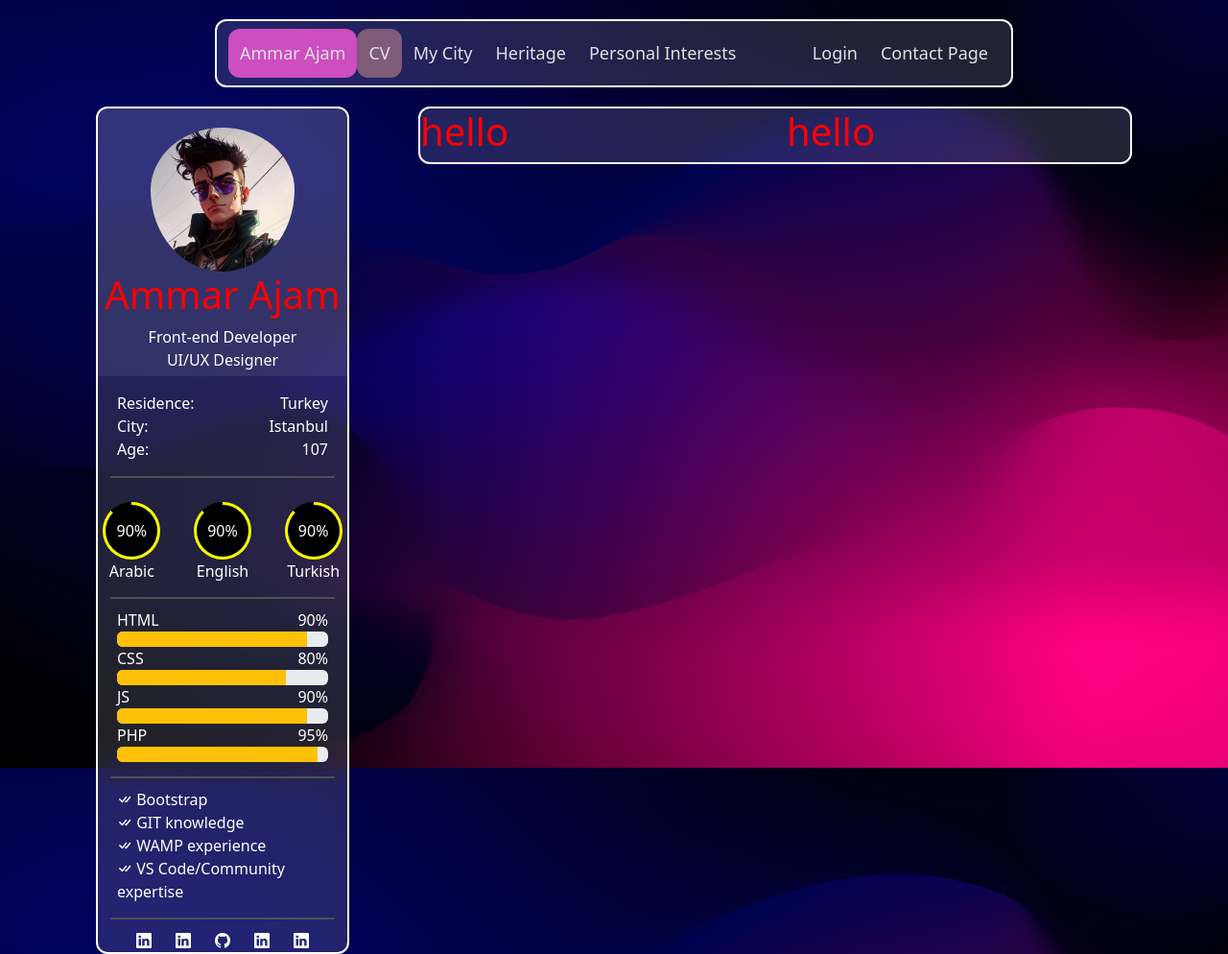
After one commit to DarkAndLighto/WebTechnologyProject, a PHP site: page /CV.html in a window 1280 px wide. The commit adds this page. Shown: the whole page at 96% size. Run offline with PHP 8.4, Linux system fonts and the light colour scheme; some libraries are stand-ins or nearby versions.

Commit message:
Day 5
-Added the CV page.
-Bug fixes and tweaks.
-Tabs display their correct names 🐸

~8 hours

```diff
--- /dev/null
+++ b/CV.css
@@ -0,0 +1,83 @@
+.cv-tag{
+    background-color: rgb(125, 91, 121);
+}
+.cv-box-1-upper-box{
+    border-top-right-radius: 12px;
+    border-top-left-radius: 12px;
+    background-color: rgba(255, 255, 255, 0.075);
+    filter: none;
+}
+.cv-box-1-row-1{
+    display: flex;
+    justify-content: center;
+}
+.cv-box-1-row-1 img{
+    padding-top: 20px;
+    border-radius: 50%;
+    max-width: 150px;
+}
+.cv-box-1-row-2 h1{
+    color: red;
+    text-align: center;
+}
+.cv-box-1-row-3 p{
+    color: white;
+    text-align: center;
+    padding-bottom: 5px;
+}
+.cv-box-1-row-4 {
+    color: white;
+    padding-left: 20px;
+    padding-right: 20px;
+}
+.col-left{
+    text-align: left;
+}
+.col-right{
+    text-align: right;
+}
+
+.cv-box-1-row-5{
+    padding-top: 15px;
+    color: white
+}
+
+.cv-box-1-row-6{
+    color: white;
+    padding-left: 20px;
+    padding-right: 20px;
+}
+
+.cv-box-1-row-7{
+    display: flex;
+    justify-content: center;
+    gap: 25px;
+}
+
+
+
+
+
+
+
+
+
+
+
+
+
+
+
+
+
+
+
+
+
+
+
+
+
+.cv-box-2-row-1{
+    color: red;
+}
--- /dev/null
+++ b/CV.html
@@ -0,0 +1,219 @@
+<!DOCTYPE html>
+<html lang="en">
+
+<head>
+  <meta charset="UTF-8" />
+  <meta name="viewport" content="width=device-width, initial-scale=1.0" />
+  <title>CV</title>
+  <link href="https://cdn.jsdelivr.net/npm/bootstrap@5.3.3/dist/css/bootstrap.min.css" rel="stylesheet" />
+  <link rel="stylesheet" href="https://cdn.jsdelivr.net/npm/bootstrap-icons@1.11.3/font/bootstrap-icons.min.css" />
+  <link href="styling.css" rel="stylesheet" />
+  <link href="CV.css" rel="stylesheet" />
+</head>
+
+<body>
+
+
+    <div class="container" style="max-width: 65%; padding: 0;">
+        <div class="navbar-main">
+            <nav class="navbar blurry-box navbar-expand-lg">
+                <div class="container-fluid">
+                <a class="home-button" href="index.html">Ammar Ajam</a>
+
+                <button class="navbar-toggler" type="button" data-bs-toggle="collapse" data-bs-target="#collapseMe"
+                aria-controls="collapseMe" aria-expanded="false" aria-label="Toggle navigation" style="border-color: white;">
+                    <span class="bi bi-arrows-vertical" style="color: white;"></span>
+                </button>
+
+                <div class="collapse navbar-collapse" id="collapseMe">
+                    <ul class="navbar-nav">
+                    <li><a href="CV.html" class="cv-tag">CV</a></li>
+                    <li><a href="#">My City</a></li>
+                    <li><a href="#">Heritage</a></li>
+                    <li><a href="#">Personal Interests</a></li>
+                    </ul>
+
+                    <ul class="navbar-nav ms-auto">
+                    <li><a href="#">Login</a></li>
+                    <li><a href="#">Contact Page</a></li>
+                    </ul>
+                </div>
+                </div>
+
+            </nav>
+        </div>
+    </div>
+
+
+
+    <div class="container" style="max-width: 90%; margin-top: 20px;">
+        <div class="row justify-content-around">
+
+            <div class="col-12 col-md-3">
+                <div class="blurry-box cv-box">
+
+                    <div class="cv-box-1-upper-box">
+                        <div class="cv-box-1-row-1"><img src="Portf-1.png"></div>
+
+                        <div class="cv-box-1-row-2">
+                            <h1>Ammar Ajam</h1>
+                        </div>
+
+                        <div class="cv-box-1-row-3">
+                            <p>
+                                Front-end Developer <br>
+                                UI/UX Designer <br>
+                            </p>
+                        </div>
+                    </div>
+
+                    <div class="cv-box-1-row-4">
+                        <div class="row">
+                            <div class="col col-left">
+                                <p>
+                                    Residence: <br>
+                                    City: <br>
+                                    Age: <br>
+                                </p>
+                            </div>
+                            <div class="col col-right">
+                                <p>
+                                    Turkey <br>
+                                    Istanbul <br>
+                                    107<br>
+                                </p>
+                            </div>
+                        </div>
+                    </div>
+
+                    <div class="decorative-line"></div>
+
+                    <div class="cv-box-1-row-5">
+                        <div class="row">
+                            <div class="col-sm-12 col-xl-4">
+                                <div style="display: flex; flex-direction: column; align-items: center;">
+                                    <div class="circular-bar"
+                                        style="--degrees: 315deg; --centerText: '90%'; --width: 60px; --height: 60px; --outerColor: black; --clearColor: yellow">
+                                    </div>
+                                    <div>Arabic</div>
+                                </div>
+                            </div>
+                            <div class="col-sm-12 col-xl-4">
+                                <div style="display: flex; flex-direction: column; align-items: center;">
+                                    <div class="circular-bar"
+                                        style="--degrees: 315deg; --centerText: '90%'; --width: 60px; --height: 60px; --outerColor: black; --clearColor: yellow">
+                                    </div>
+                                    <div>English</div>
+                                </div>
+                            </div>
+                            <div class="col-sm-12 col-xl-4">
+                                <div style="display: flex; flex-direction: column; align-items: center;">
+                                    <div class="circular-bar"
+                                        style="--degrees: 315deg; --centerText: '90%'; --width: 60px; --height: 60px; --outerColor: black; --clearColor: yellow">
+                                    </div>
+                                    <div>Turkish</div>
+                                </div>
+                            </div>
+                        </div>
+                    </div>
+
+                    <div class="decorative-line" style="margin-top: 15px;"></div>
+
+                    <div class="cv-box-1-row-6">
+                        <div>
+                            <div class="row">
+                                <div class="col col-left"> HTML </div>
+                                <div class="col col-right"> 90% </div>
+                            </div>
+
+                            <div class="progress" role="progressbar" aria-label="Success example" aria-valuenow="25" aria-valuemin="0" aria-valuemax="100">
+                                <div class="progress-bar bg-warning" style="width: 90%"></div>
+                            </div>
+                        </div>
+                        <div>
+                            <div class="row">
+                                <div class="col col-left"> CSS </div>
+                                <div class="col col-right"> 80% </div>
+                            </div>
+
+                            <div class="progress" role="progressbar" aria-label="Success example" aria-valuenow="25" aria-valuemin="0" aria-valuemax="100">
+                                <div class="progress-bar bg-warning" style="width: 80%"></div>
+                            </div>
+                        </div>
+                        <div>
+                            <div class="row">
+                                <div class="col col-left"> JS </div>
+                                <div class="col col-right"> 90% </div>
+                            </div>
+
+                            <div class="progress" role="progressbar" aria-label="Success example" aria-valuenow="25" aria-valuemin="0" aria-valuemax="100">
+                                <div class="progress-bar bg-warning" style="width: 90%"></div>
+                            </div>
+                        </div>
+                        <div>
+                            <div class="row">
+                                <div class="col col-left"> PHP </div>
+                                <div class="col col-right"> 95% </div>
+                            </div>
+
+                            <div class="progress" role="progressbar" aria-label="Success example" aria-valuenow="25" aria-valuemin="0" aria-valuemax="100">
+                                <div class="progress-bar bg-warning" style="width: 95%"></div>
+                            </div>
+                        </div>
+
+                    </div>
+
+                    <div class="decorative-line" style="margin-top: 15px;"></div>
+
+                    <div class="cv-box-1-row-6">
+                        <i class="bi bi-check-all"></i> Bootstrap <br>
+                        <i class="bi bi-check-all"></i> GIT knowledge <br>
+                        <i class="bi bi-check-all"></i> WAMP experience <br>
+                        <i class="bi bi-check-all"></i> VS Code/Community expertise <br>
+                    </div>
+
+                    <div class="decorative-line" style="margin-top: 15px;"></div>
+
+                    <div class="cv-box-1-row-7">
+                        <a href="https://www.linkedin.com/in/ammar-ajam-18485a254/">
+                            <i class="bi bi-linkedin" style="color: white;"></i>
+                        </a>
+                        <a href="https://www.linkedin.com/in/ammar-ajam-18485a254/">
+                            <i class="bi bi-linkedin" style="color: white;"></i>
+                        </a>
+                        <a href="https://github.com/DarkAndLighto/WebTechnologyProject/">
+                            <i class="bi bi-github" style="color: white;"></i>
+                        </a>
+                        <a href="https://www.linkedin.com/in/ammar-ajam-18485a254/">
+                            <i class="bi bi-linkedin" style="color: white;"></i>
+                        </a>
+                        <a href="https://www.linkedin.com/in/ammar-ajam-18485a254/">
+                            <i class="bi bi-linkedin" style="color: white;"></i>
+                        </a>
+                    </div>
+                </div>
+            </div>
+
+            <div class="col-12 col-md-8">
+                <div class="blurry-box cv-box">
+                    <div class="row cv-box-2-row-1">
+                        <h1 class="col">
+                            hello
+                        </h1>
+                        <h1 class="col">
+                            hello
+                        </h1>
+                    </div>
+                </div>
+            </div>
+        </div>
+    </div>
+
+
+  <script src="https://kit.fontawesome.com/41752380dd.js" crossorigin="anonymous"></script>
+  <script src="https://cdn.jsdelivr.net/npm/bootstrap@5.3.3/dist/js/bootstrap.bundle.min.js"
+    integrity="sha384-YvpcrYf0tY3lHB60NNkmXc5s9fDVZLESaAA55NDzOxhy9GkcIdslK1eN7N6jIeHz"
+    crossorigin="anonymous"></script>
+</body>
+
+</html>
--- a/styling.css
+++ b/styling.css
@@ -66,7 +66,6 @@ body{
     color: rgb(225, 225, 225);
 }
 .tri-area-box{
-    margin-top: 20px;
     display: flex;
     align-items: center;
     flex-direction: column;
@@ -88,3 +87,45 @@ body{
     width: 80px;
     height: 80px;
 }
+
+.decorative-line {
+    margin: auto;
+
+    max-width: 90%;
+    border-top: 2px solid rgb(80, 80, 80);
+    margin-bottom: 10px;
+
+    border-radius: 2px; /* Maybe change */
+}
+
+.circular-bar{
+    --width: 75px;
+    --height: 75px;
+    --degrees: 270deg;
+    --outerColor: white;
+    --innerColor: black;
+    --clearColor: red;
+    --centerText: "text";
+
+    width: var(--width);
+    height: var(--height);
+    border-radius: 50%;
+
+    background: conic-gradient(var(--clearColor) var(--degrees), var(--outerColor) 0deg);
+
+    display: flex;
+    align-items: center;
+    justify-content: center;
+}
+.circular-bar::before {
+    content: var(--centerText);
+    position: absolute;
+    border-radius: 50%;
+    background-color: var(--innerColor);
+    color: white;
+    width: calc(var(--width) * 0.9);
+    height: calc(var(--height) * 0.9);
+    display: flex;
+    justify-content: center;
+    align-items: center;
+}
```
Also changed, not shown: index.html (+19 -29 lines).
